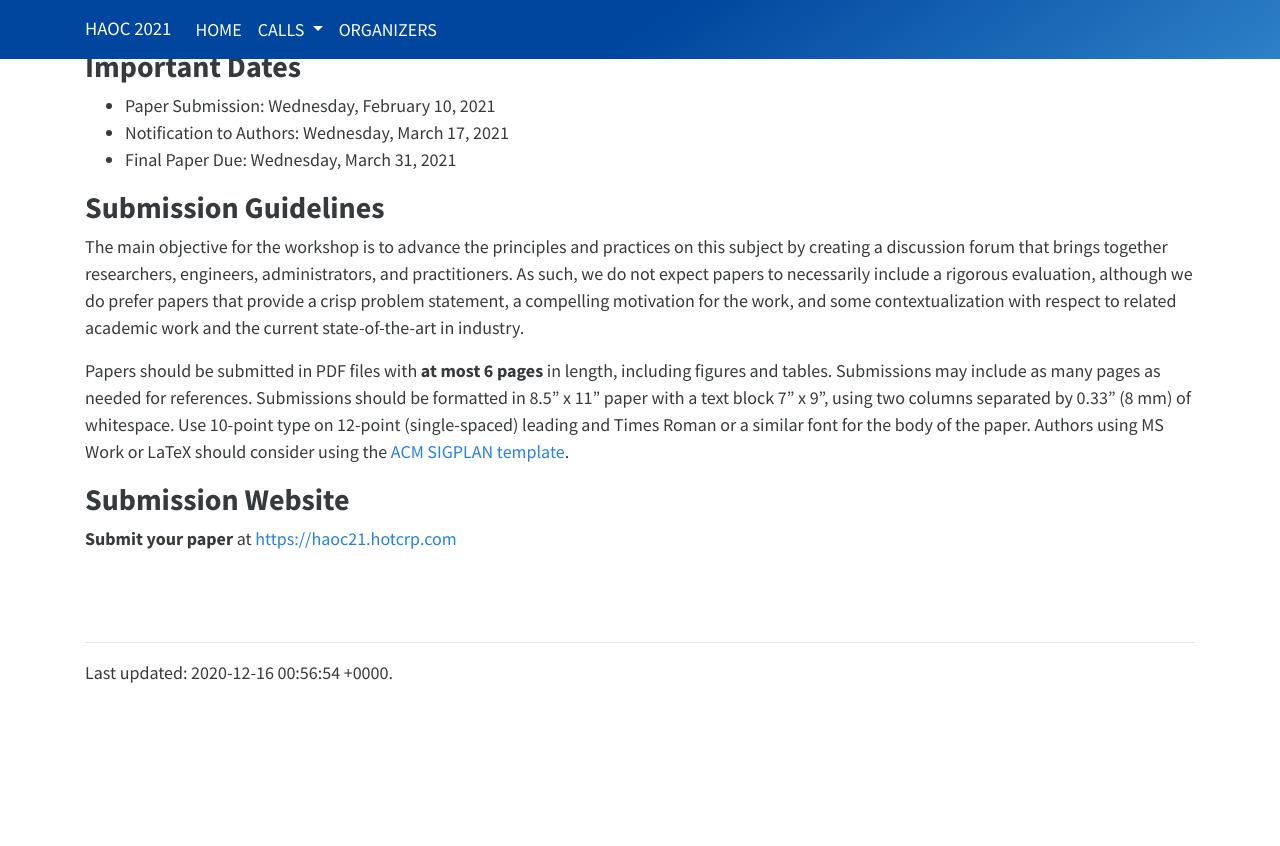
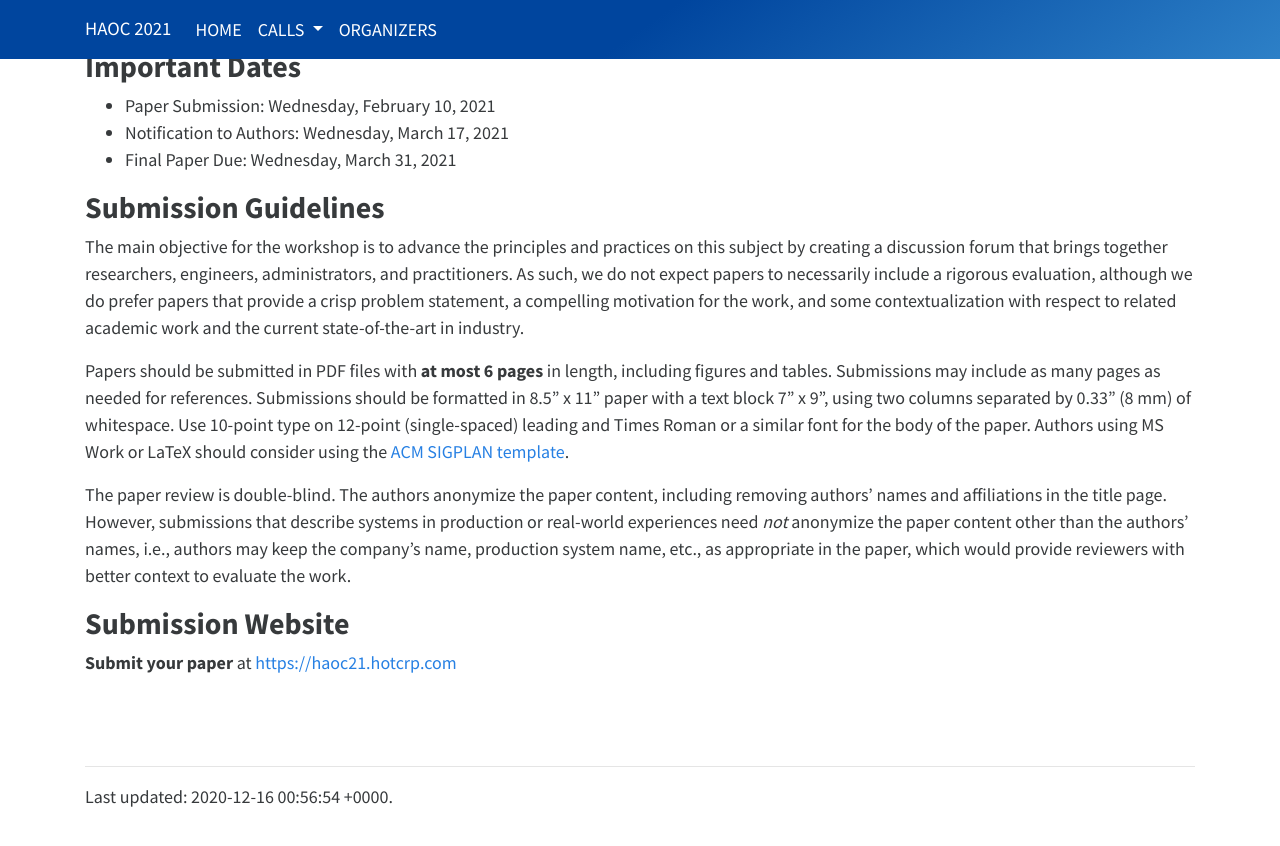
Before and after one commit to haoc2021/haoc2021.github.io, a Jekyll site: the page built from cfp.md, in a window 1280 px wide and 900 px high, scrolled down 856 px. Shown: the top 846 px of the window. Built offline with Jekyll 4.4.1, drawn with Linux system fonts in a browser that asks for light colours; before the commit the page ends 1632 px from its top, so only the background shows below that.

Commit message:
add anonymity rules

```diff
--- a/cfp.md
+++ b/cfp.md
@@ -52,6 +52,14 @@ using two columns separated by 0.33" (8 mm) of whitespace. Use 10-point type on
 body of the paper. Authors using MS Work or LaTeX should consider using
 the [ACM SIGPLAN template](https://www.acm.org/publications/proceedings-template).
 
+The paper review is double-blind. The authors anonymize the paper content,
+including removing authors' names and affiliations in the title page.
+However, submissions that describe systems in production or real-world
+experiences need *not* anonymize the paper content other than the
+authors' names, i.e., authors may keep the company's name, production
+system name, etc., as appropriate in the paper, which would provide
+reviewers with better context to evaluate the work.
+
 ## Submission Website
 
 **Submit your paper** at [https://haoc21.hotcrp.com](https://haoc21.hotcrp.com)
```
